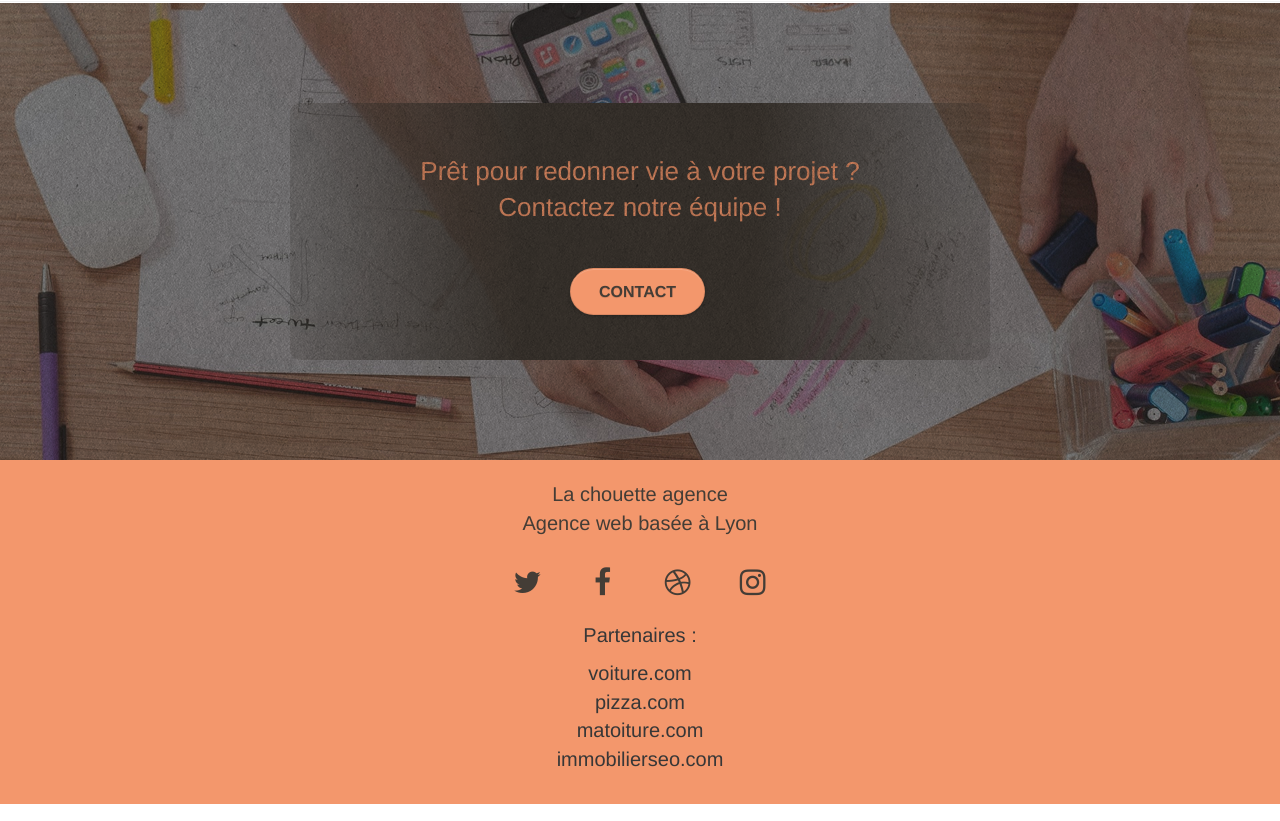
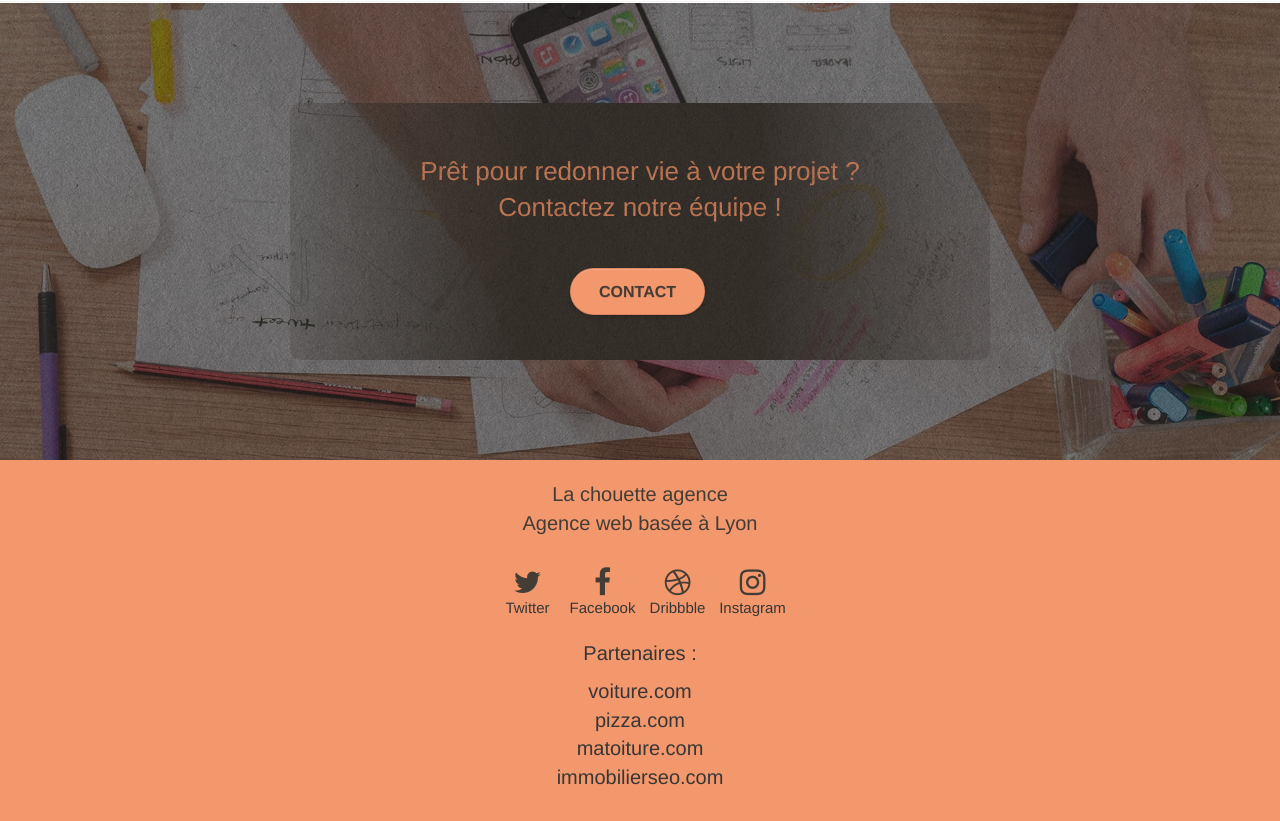
Before and after one commit to RGaetanGranstek/RossignolGaetan_4_23082021, a plain HTML site: page Site_Optimiser/index.html in a window 1280 px wide. Shown: the part 3623-4444 px from the top of the page. Drawn offline with Linux system fonts and the light colour scheme.

Commit message:
Ajout texte aux liens réseaux

```diff
--- a/Site_Optimiser/index.html
+++ b/Site_Optimiser/index.html
@@ -237,22 +237,22 @@
 					<div class="row row-no-gutters social bloc-sm">
 						<div class="col-sm-3">
 							<div class="text-center">
-								<a id="twitter" alt="Lien vers twitter" class="social" href="#"><i class="fa fa-twitter icon-md"></i></a>
+								<a id="twitter" alt="Lien vers twitter" class="social" href="#"><i class="fa fa-twitter icon-md"></i>Twitter</a>
 							</div>
 						</div>
 						<div class="col-sm-3">
 							<div class="text-center">
-								<a id="facebook"  alt="Lien vers facebook" class="social" href="#"><i class="fa fa-facebook icon-md"></i></a>
+								<a id="facebook"  alt="Lien vers facebook" class="social" href="#"><i class="fa fa-facebook icon-md"></i>Facebook</a>
 							</div>
 						</div>
 						<div class="col-sm-3">
 							<div class="text-center">
-								<a id="dribbble" alt="Lien vers dribbble" class="social" href="#"><i class="fa fa-dribbble icon-md"></i></a>
+								<a id="dribbble" alt="Lien vers dribbble" class="social" href="#"><i class="fa fa-dribbble icon-md"></i>Dribbble</a>
 							</div>
 						</div>
 						<div class="col-sm-3">
 							<div class="text-center">
-								<a id="instagram" alt="Lien vers instagram" class="social" href="#"><i class="fa fa-instagram icon-md"></i></a>
+								<a id="instagram" alt="Lien vers instagram" class="social" href="#"><i class="fa fa-instagram icon-md"></i>Instagram</a>
 							</div>
 						</div>
 					</div>
--- a/Site_Optimiser/style.css
+++ b/Site_Optimiser/style.css
@@ -708,7 +708,12 @@ a {
     max-width: 400px;
     margin: auto auto auto auto;
 }
-
+.social a {
+    display: grid;
+}
+.col-sm-3 {
+    font-size: 1.5rem;
+}
 h2 {
     font-size: 26px;
     line-height: 1.4em;
```
Also changed, not shown: Site_Optimiser/contact.html (+4 -4 lines).
